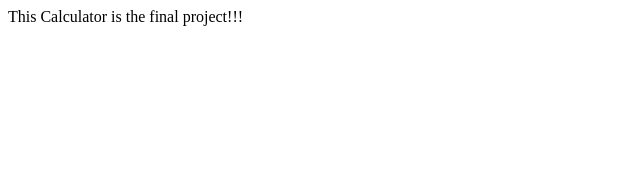
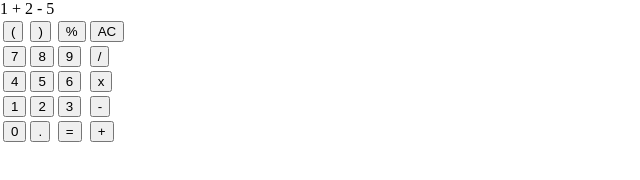
Before and after one commit to jacobisdev/calculator, a website: page src/index.html in a window 1280 px wide. Shown: the whole page, without its empty margins (0-640 px from the left). Drawn offline with Linux system fonts and the light colour scheme.

Commit message:
Add html init structure and elements

```diff
--- a/src/index.html
+++ b/src/index.html
@@ -8,6 +8,42 @@
     <title>Calculator</title>
 </head>
 <body>
-    This Calculator is the final project!!!
+    <div class="container">
+        <div class="calc-display">1 + 2 - 5</div>
+        <table class="calc-body">
+            <tbody>
+                <tr>
+                    <td><button class="calc-btn">(</button></td>
+                    <td><button class="calc-btn">)</button></td>
+                    <td><button class="calc-btn">%</button></td>
+                    <td><button class="calc-btn">AC</button></td>
+                </tr>
+                <tr>
+                    <td><button class="calc-btn">7</button></td>
+                    <td><button class="calc-btn">8</button></td>
+                    <td><button class="calc-btn">9</button></td>
+                    <td><button class="calc-btn">/</button></td>
+                </tr>
+                <tr>
+                    <td><button class="calc-btn">4</button></td>
+                    <td><button class="calc-btn">5</button></td>
+                    <td><button class="calc-btn">6</button></td>
+                    <td><button class="calc-btn">x</button></td>
+                </tr>
+                <tr>
+                    <td><button class="calc-btn">1</button></td>
+                    <td><button class="calc-btn">2</button></td>
+                    <td><button class="calc-btn">3</button></td>
+                    <td><button class="calc-btn">-</button></td>
+                </tr>
+                <tr>
+                    <td><button class="calc-btn">0</button></td>
+                    <td><button class="calc-btn">.</button></td>
+                    <td><button class="calc-btn">=</button></td>
+                    <td><button class="calc-btn">+</button></td>
+                </tr>
+            </tbody>
+        </table>
+    </div>
 </body>
 </html>
--- a/src/script.js
+++ b/src/script.js
@@ -1,3 +1,5 @@
+const calcItem = document.querySelectorAll('.calc-item');
+
 const add = (a, b) => {
     return a + b;
 }
@@ -26,3 +28,12 @@ const operate = (op, a, b) => {
             return divide(a, b);
     }
 }
+
+calcItem.forEach((item) => {
+    item.addEventListener('click', () => {
+        const value = item.textContent;
+        if (+value || value === '0') {
+            console.log(+value)
+        }
+    })
+})
--- a/src/styles.css
+++ b/src/styles.css
@@ -0,0 +1,3 @@
+body {
+    margin: 0;
+}
```
